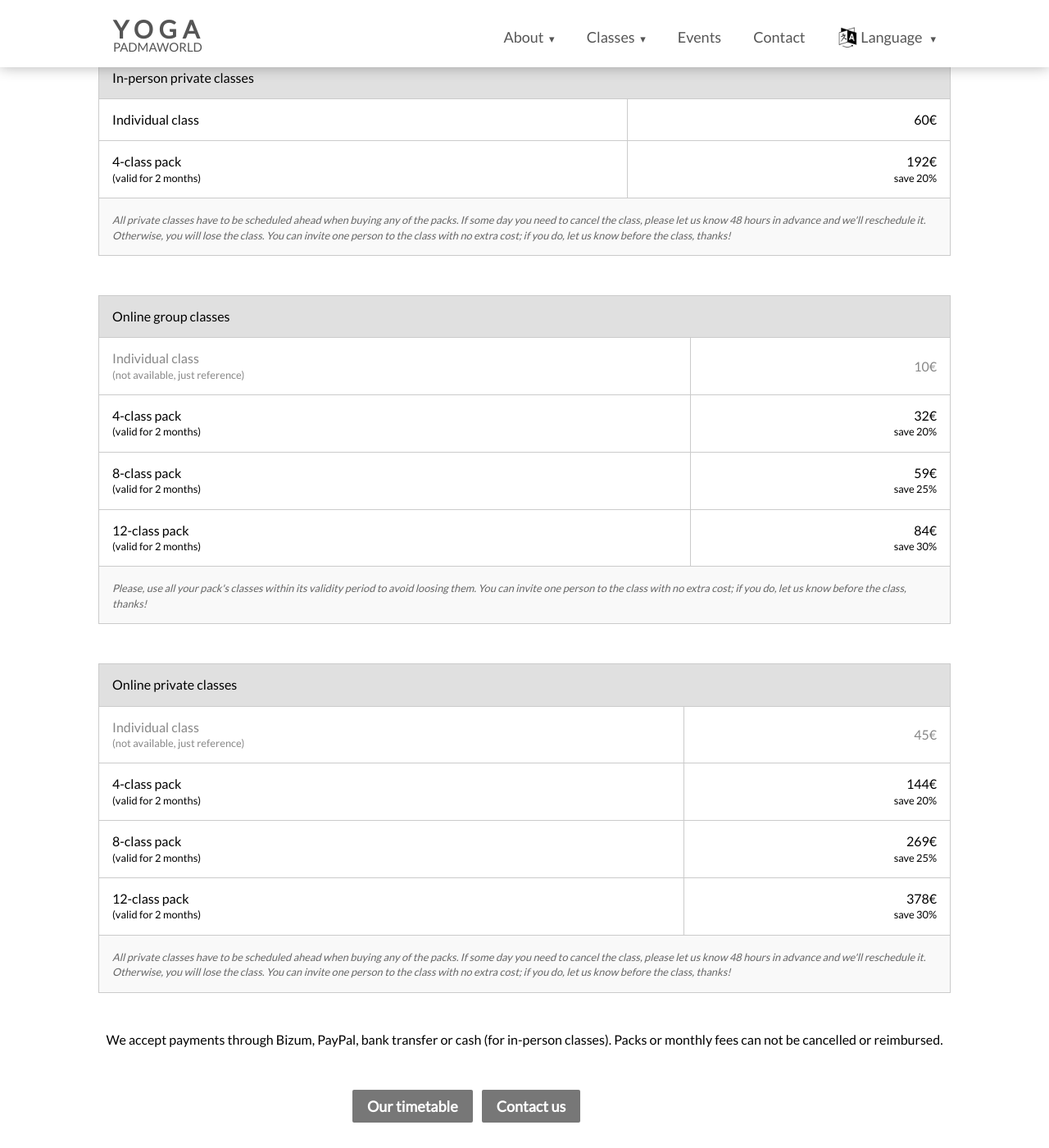
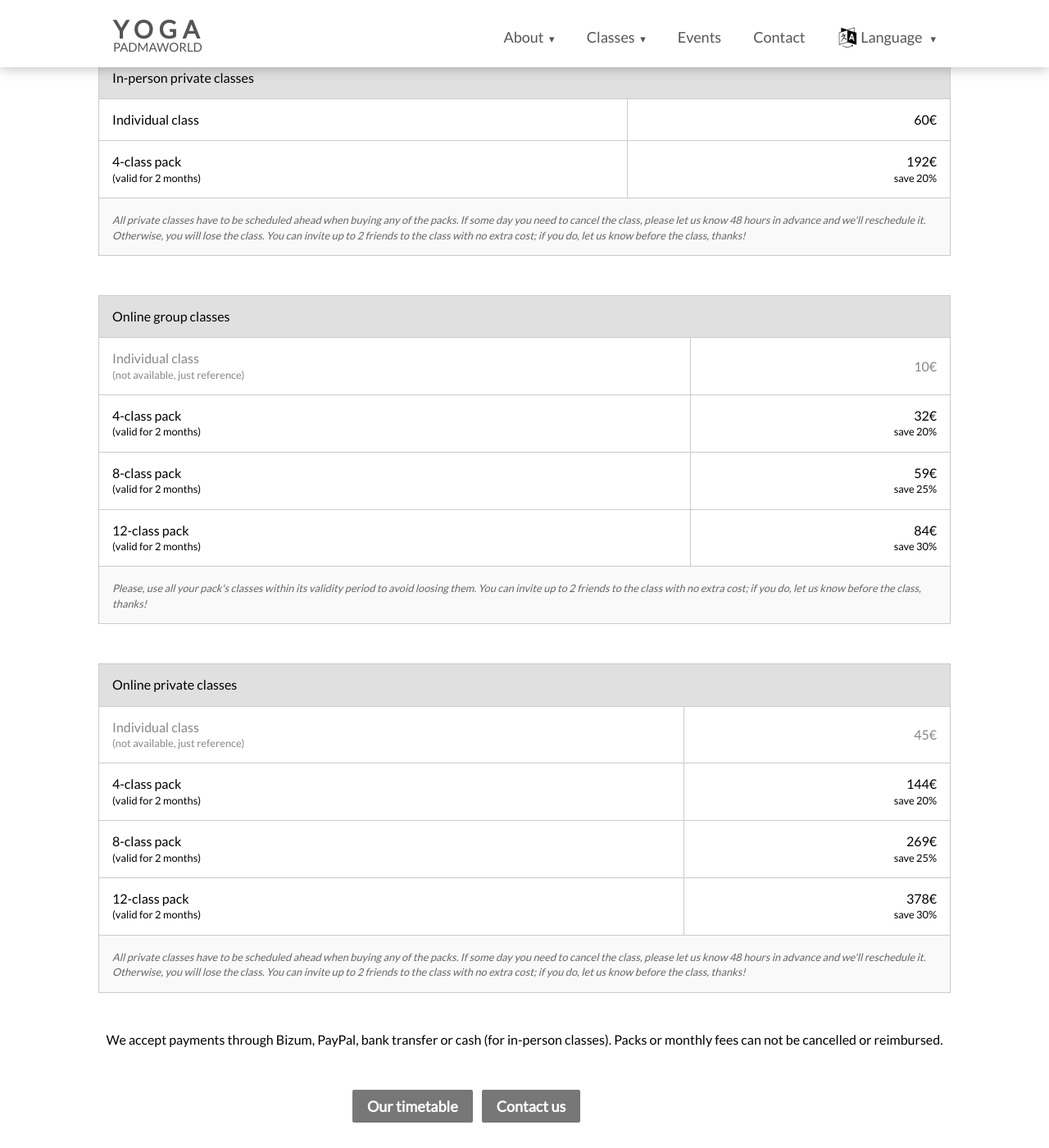
Before and after one commit to palomavillela/palomavillela.github.io, a Jekyll site: the page built from en/classes/prices.html, in a window 1280 px wide and 1400 px high, scrolled down 1052 px. Shown: the whole window at 82% size. Built offline with Jekyll 4.4.1, drawn with Linux system fonts in a browser that asks for light colours; nearby versions of some CDN libraries.

Commit message:
change private class invitees

```diff
--- a/en/classes/prices.html
+++ b/en/classes/prices.html
@@ -22,7 +22,7 @@ this_page: classes/prices
     text_online_group_classes_price_3 = "59€<br><small>save 25%</small>"
     text_online_group_classes_type_4 = "12-class pack<br><small>(valid for 2 months)</small>"
     text_online_group_classes_price_4 = "84€<br><small>save 30%</small>"
-    text_online_group_classes_note = "<small>Please, use all your pack's classes within its validity period to avoid loosing them. You can invite one person to the class with no extra cost; if you do, let us know before the class, thanks!</small>"
+    text_online_group_classes_note = "<small>Please, use all your pack's classes within its validity period to avoid loosing them. You can invite up to 2 friends to the class with no extra cost; if you do, let us know before the class, thanks!</small>"
 
     text_online_private_classes = "Online private classes"
     text_online_private_classes_type_1 = "Individual class<br><small>(not available, just reference)</small>"
@@ -33,7 +33,7 @@ this_page: classes/prices
     text_online_private_classes_price_3 = "269€<br><small>save 25%</small>"
     text_online_private_classes_type_4 = "12-class pack<br><small>(valid for 2 months)</small>"
     text_online_private_classes_price_4 = "378€<br><small>save 30%</small>"
-    text_private_classes_note = "<small>All private classes have to be scheduled ahead when buying any of the packs. If some day you need to cancel the class, please let us know 48 hours in advance and we'll reschedule it. Otherwise, you will lose the class. You can invite one person to the class with no extra cost; if you do, let us know before the class, thanks!</small>"
+    text_private_classes_note = "<small>All private classes have to be scheduled ahead when buying any of the packs. If some day you need to cancel the class, please let us know 48 hours in advance and we'll reschedule it. Otherwise, you will lose the class. You can invite up to 2 friends to the class with no extra cost; if you do, let us know before the class, thanks!</small>"
 
     text_in_person_group_classes = "In-person (group) classes"
     text_in_person_group_classes_type_1 = "Individual class<br><small>(not available, just reference)</small>"
--- a/es/classes/prices.html
+++ b/es/classes/prices.html
@@ -22,7 +22,7 @@ this_page: classes/prices
     text_online_group_classes_price_3 = "59€<br><small>ahorra 25%</small>"
     text_online_group_classes_type_4 = "Pack de 12 clases<br><small>(válido por 2 meses)</small>"
     text_online_group_classes_price_4 = "84€<br><small>ahorra 30%</small>"
-    text_online_group_classes_note = "<small>Por favor, usa todas tus clases dentro del periodo de validez de tu pack para no perderlas. Puedes traer a 1 invitado (sin coste adicional); si lo haces, avísanos antes de la clase, gracias!</small>"
+    text_online_group_classes_note = "<small>Por favor, usa todas tus clases dentro del periodo de validez de tu pack para no perderlas. Puedes traer hasta 2 invitados (sin coste adicional); si lo haces, avísanos antes de la clase, gracias!</small>"
 
     text_online_private_classes = "Clases online privadas"
     text_online_private_classes_type_1 = "Clase individual<br><small>(no disponible, solo referencia)</small>"
@@ -33,7 +33,7 @@ this_page: classes/prices
     text_online_private_classes_price_3 = "269€<br><small>ahorra 25%</small>"
     text_online_private_classes_type_4 = "Pack de 12 clases<br><small>(válido por 2 meses)</small>"
     text_online_private_classes_price_4 = "378€<br><small>ahorra 30%</small>"
-    text_private_classes_note = "<small>Hay que concertar las clases privadas al comprar cualquiera de los packs. Si algún día tienes que cancelar la clase, por favor, avisa con 48 horas de antelación y podremos reprogramarla. De otro modo, perderás la clase. Puedes traer a 1 invitado (sin coste adicional); si lo haces, avísanos antes de la clase, gracias!</small>"
+    text_private_classes_note = "<small>Hay que concertar las clases privadas al comprar cualquiera de los packs. Si algún día tienes que cancelar la clase, por favor, avisa con 48 horas de antelación y podremos reprogramarla. De otro modo, perderás la clase. Puedes traer hasta 2 invitados (sin coste adicional); si lo haces, avísanos antes de la clase, gracias!</small>"
 
     text_in_person_group_classes = "Clases presenciales (en grupo)"
     text_in_person_group_classes_type_1 = "Clase individual<br><small>(no disponible, solo referencia)</small>"
```
